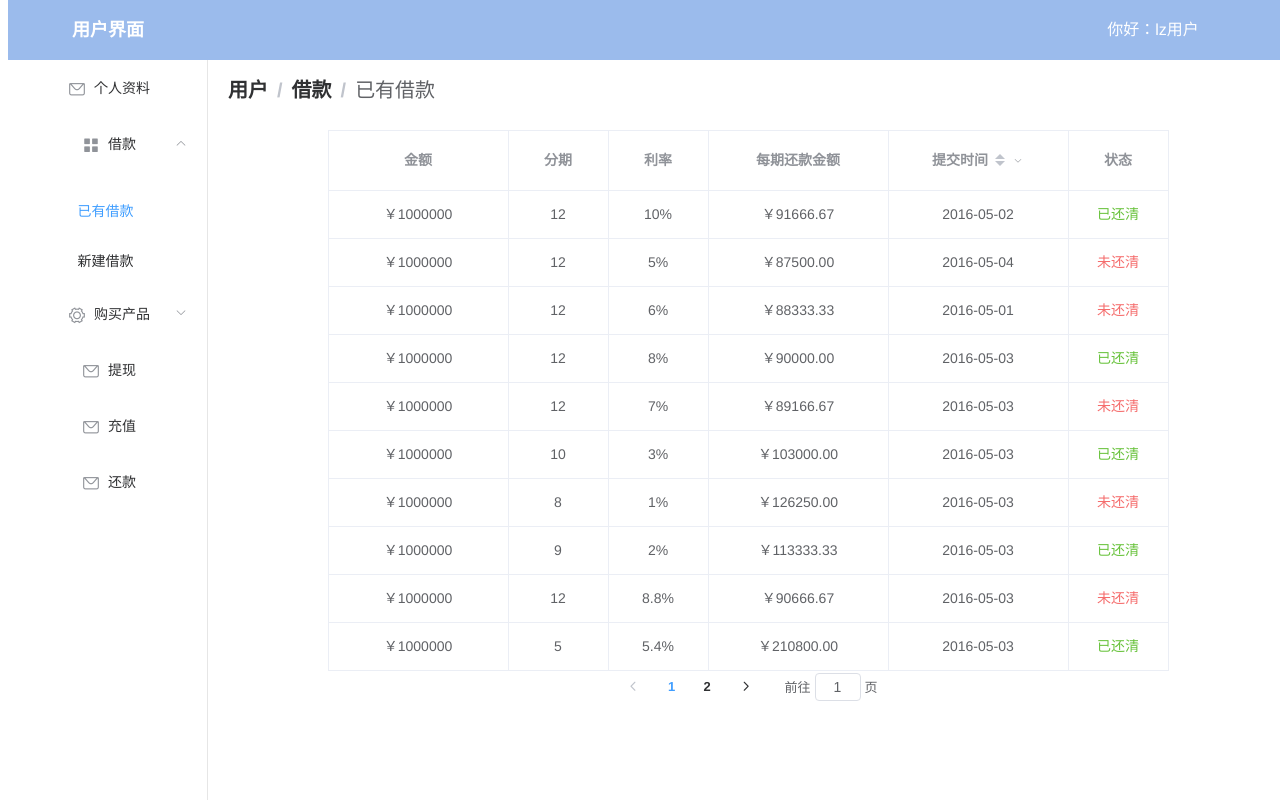
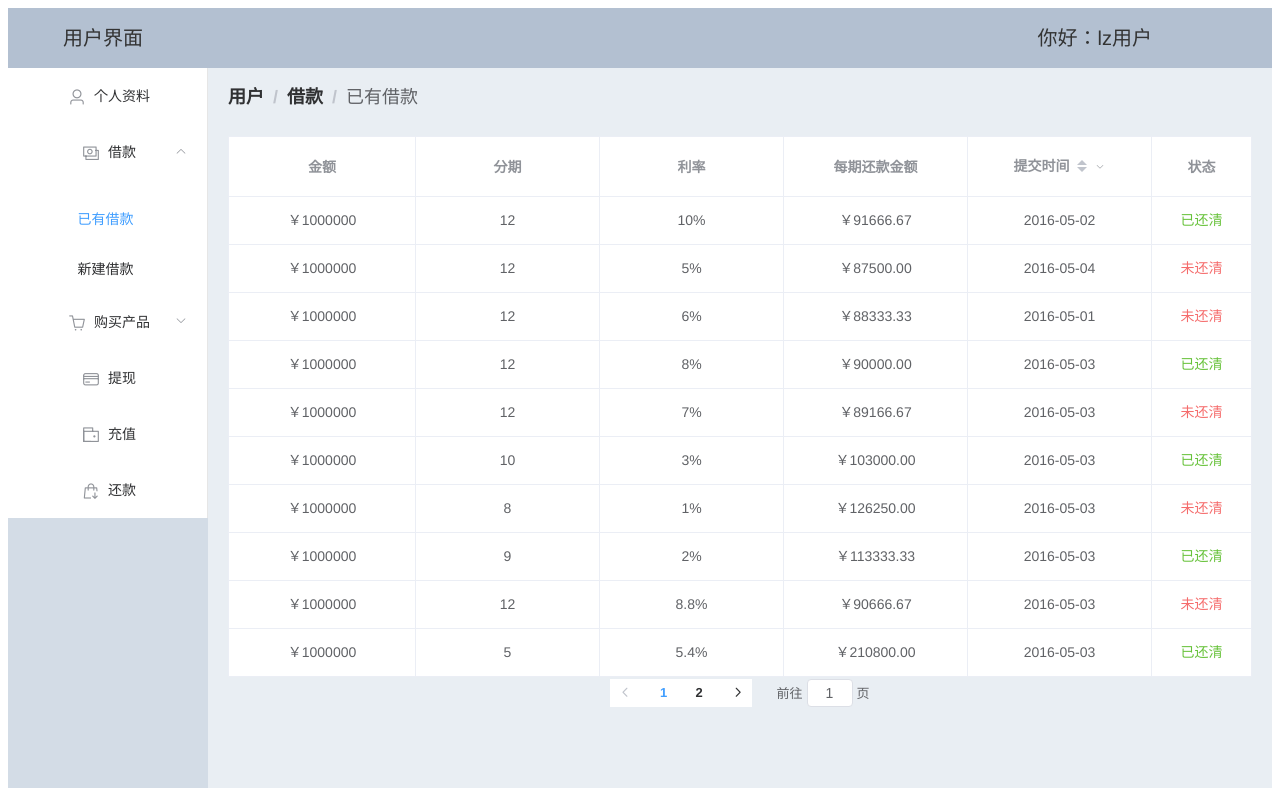
Before and after one commit to crazylz/j2ee, a Vue app: page /#/userhome/existingloans in a window 1280 px wide. Built offline with nearby package versions, Linux system fonts and the light colour scheme.

Commit message:
修改userhome，修改多个界面样式

```diff
--- a/src/components/userhome.vue
+++ b/src/components/userhome.vue
@@ -1,71 +1,58 @@
 <template>
-<section>
+  <div>
+    <!-- 需要将元素设置当一个容器里面 -->
     <el-container class="container">
-    <!--左边-->
-    <el-aside style="width:200px;">
-      <el-container>
-        <el-header>
-          <span class="system-name">{{systemName}}</span>
+      <!-- 顶栏 -->
+      <el-header >
+        <span  class="system-name">{{systemName}}</span>
+        <span class="username" >你好：{{userName}}用户</span>
       </el-header>
 
-        <el-main>
-          <el-menu :default-active="$route.path" router unique-opened style="background-color:rgb(35, 31, 56) ,color:white">
+        <!-- 需要将侧栏和主页面设置当一个容器里面 -->
+        <el-container>
+          <!-- 侧栏 -->
+          <el-aside width="200px">
+            <el-menu :default-active="$route.path" router unique-opened >
               <el-menu-item index="/userhome/persondata">
-              <i class="el-icon-message"></i>个人资料
+              <i class="el-icon-user"></i>个人资料
               </el-menu-item>
               <el-submenu index="1">
-                  <template slot="title"><i class="el-icon-menu"></i>借款</template>
+                  <template slot="title"><i class="el-icon-money"></i>借款</template>
                   <el-menu-item-group>
                   <el-menu-item index="/userhome/existingloans">已有借款</el-menu-item>
                   <el-menu-item index="/userhome/newloans">新建借款</el-menu-item>
                   </el-menu-item-group>
               </el-submenu>
               <el-submenu index="2">
-                  <template slot="title"><i class="el-icon-setting"></i>购买产品</template>
+                  <template slot="title"><i class="el-icon-shopping-cart-2"></i>购买产品</template>
                   <el-menu-item-group>
                   <el-menu-item index="/userhome/existingproducts">已购产品</el-menu-item>
                   <el-menu-item index="/userhome/newproducts">新建购买</el-menu-item>
                   </el-menu-item-group>
               </el-submenu>
               <el-menu-item index="/userhome/withdraw">
-              <i class="el-icon-message"></i>提现
+              <i class="el-icon-bank-card"></i>提现
               </el-menu-item>
               <el-menu-item index="/userhome/invest">
-              <i class="el-icon-message"></i>充值
+              <i class="el-icon-wallet"></i>充值
               </el-menu-item>
               <el-menu-item index="/userhome/repay">
-              <i class="el-icon-message"></i>还款
+              <i class="el-icon-sold-out"></i>还款
               </el-menu-item>
             </el-menu>
-        </el-main>
-
-      </el-container>
           </el-aside>
 
-    <!--内容-->
-    <el-container>
-      <!--页眉-->
-      <el-header class="header">
-        <el-row>
-          <el-col :span="18" class="header-title">
-            <span >
-              <i class="fa fa-align-justify"></i>
-            </span>
-          </el-col>
-          <el-col :span="6"><span class="el-dropdown-link userinfo-inner">你好：{{userName}}用户</span></el-col>
-        </el-row>
-      </el-header>
-
-      <!--中间-->
-      <el-main class="main">
+          <el-main>
             <transition name="fade" mode="out-in">
               <router-view></router-view>
             </transition>
           </el-main>
         </el-container>
     </el-container>
-</section>
+    </div>
 </template>
+
+
 
 <script>
 let data = () => {
@@ -86,76 +73,41 @@ export default {
 }
 </script>
 
-<style scoped="scoped"
-  lang="scss">
-$width: 100%;
-$height: 100%;
-$background-color: #0b0a3e;
-$header-color: #fff;
-$header-height: 60px;
-
-.container {
-    position: absolute;
-    top: 0;
-    bottom: 0;
-    width: 100%;
-    .el-aside {
-       line-height: $header-height;
-        .el-header {
-            line-height: $header-height;
-            background-color: rgb(155, 187, 236);
-            color: $header-color;
+<style scoped="scoped">
+/* 设置min-height调节最小高度来实现样式统一 */
+.el-header{
+    background-color: #B3C0D1;
+    color: #333;
     text-align: center;
-        }
-        .el-container {
-            height: $height;
-            .el-main {
-                padding: 0;
-            }
-        }
+    line-height: 60px;
   }
 
-    .main {
-        /* background-color: rgb(40, 111, 158); */
-        width: $width;
-        height: $height;
+  .el-aside {
+    background-color: #D3DCE6;
+    color: #333;
+    text-align: center;
+    line-height: 200px;
+    min-height: 90vh;
   }
 
-    .el-menu{
-      background-color: rgb(255, 255, 255);
+  .el-main {
+    background-color: #E9EEF3;
+    color: #333;
+    text-align: center;
+    line-height: 30px;
+    min-height: 90vh;
   }
 
-    /* .menu-button {
-        width: 14px;
-        cursor: pointer;
-    } */
-
-    .userinfo-inner {
-        cursor: pointer;
+  .system-name{
+    float:left;
+    margin-left:35px;
+    font-size:20px;
   }
 
-    .el-menu {
-        height: $height;
+  .username{
+    float:right;
+    margin-right:100px;
+    font-size:20px;
   }
 
-    .header {
-        background-color: rgb(155, 187, 236);
-        color: $header-color;
-        text-align: center;
-        line-height: $header-height;
-        padding: 0;
-
-        .header-title {
-            text-align: left;
-            span {
-                padding: 0 20px;
-            }
-        }
-    }
-
-    .system-name {
-        font-size: large;
-        font-weight: bold;
-    }
-}
 </style>
--- a/src/pages/user/existingloans.vue
+++ b/src/pages/user/existingloans.vue
@@ -1,6 +1,6 @@
 <template>
   <div>
-    <el-breadcrumb separator="/" style="postion:absolute;left:20px;top:20px;margin-bottom:30px;font-size:20px;">
+    <el-breadcrumb separator="/" style="postion:absolute;left:20px;top:20px;margin-bottom:30px;font-size:18px;">
     <el-breadcrumb-item :to="{ path: '/' }">用户</el-breadcrumb-item>
     <el-breadcrumb-item><a href="/">借款</a></el-breadcrumb-item>
     <el-breadcrumb-item><a href="/">已有借款</a></el-breadcrumb-item>
@@ -9,13 +9,11 @@
   <el-table
     ref="filterTable"
     :data="tableData"
-    height=631%
     border
     >
     <el-table-column
       align='center'
-      label="金额"
-      width="180">
+      label="金额">
       <template slot-scope="scope">
         <span>￥{{ scope.row.amount }}</span>
       </template>
@@ -23,8 +21,7 @@
 
     <el-table-column
     align='center'
-      label="分期"
-      width="100">
+      label="分期">
       <template slot-scope="scope">
         <span>{{ scope.row.installment }}</span>
       </template>
@@ -32,8 +29,7 @@
 
     <el-table-column
     align='center'
-      label="利率"
-      width="100">
+      label="利率">
       <template slot-scope="scope">
         <span>{{ scope.row.interest_rate }}%</span>
       </template>
@@ -41,8 +37,7 @@
 
     <el-table-column
     align='center'
-      label="每期还款金额"
-      width="180">
+      label="每期还款金额">
       <template slot-scope="scope">
         <el-popover
         trigger="hover"
@@ -62,7 +57,6 @@
       prop = "submit_date"
       label="提交时间"
       sortable
-      width="180"
       column-key="submit_date"
       :filters="[{text: '2016-05-01', value: '2016-05-01'}, {text: '2016-05-02', value: '2016-05-02'}, {text: '2016-05-03', value: '2016-05-03'}, {text: '2016-05-04', value: '2016-05-04'}]"
       :filter-method="filterHandler">
@@ -278,14 +272,13 @@
 .el-table{
   /* display:inline-block;
   text-align:center; */
+  width:100%;
+}
+/* .middle{
   width:fit-content;
   margin:auto;
-}
-.middle{
-  width:fit-content;
-  margin:auto;
-}
+} */
 .el-table-column{
-
+  width:16.7%;
 }
 </style>
--- a/src/pages/user/invest.vue
+++ b/src/pages/user/invest.vue
@@ -1,5 +1,11 @@
 <template>
 	<div>
+		<!-- 面包屑 -->
+		<el-breadcrumb separator="/" style="postion:absolute;left:20px;top:20px;margin-bottom:30px;font-size:18px;">
+			<el-breadcrumb-item :to="{ path: '/' }">用户</el-breadcrumb-item>
+			<el-breadcrumb-item><a href="/">充值</a></el-breadcrumb-item>
+		</el-breadcrumb>
+
         <el-main>
 			<div style="margin-top: 30px;  ">
 				<div class="invest">
@@ -69,7 +75,6 @@
 		color: #333;
 		text-align: center;
 		line-height: 30px;
-		min-height:100vh;
 
   }
 	.bottom{
--- a/src/pages/user/newproducts.vue
+++ b/src/pages/user/newproducts.vue
@@ -1,12 +1,15 @@
 <template>
 	<div >
-        <el-main>
+		<el-breadcrumb separator="/" style="postion:absolute;left:20px;top:20px;margin-bottom:30px;font-size:18px;">
+			<el-breadcrumb-item :to="{ path: '/' }">用户</el-breadcrumb-item>
+			<el-breadcrumb-item><a href="/">购买产品</a></el-breadcrumb-item>
+			<el-breadcrumb-item><a href="/">新建购买</a></el-breadcrumb-item>
+		</el-breadcrumb>
+
 			<div style=" font-size: 14px">
+
 				<div class="login">
-					<div>
 						<h2 style="text-align: center;color: #606266; font-size:30px">新建购买</h2>
-					</div>
-					<div style="margin: 0px">
 						<el-form ref='userLoginForm' :model='Loan' label-width='200px' :rules='rules'>
 							<el-form-item label='账号' prop='id' class="input">
 								<el-input v-model='Loan.id' placeholder='请输入账号' autocomplete="on" id='userid' clearable></el-input>
@@ -39,7 +42,7 @@
 					</div>
 				</div>
 			</div>
-		</el-main>
+
 	</div>
 </template>
 
@@ -105,13 +108,13 @@
 		methods:{
             get:function(){
 				var that=this;
-				if(that.loginRole==1){
-				that.$router.push({path:'/userhome'});
-				}else if(that.loginRole==2){
-				that.$router.push({path:'/guaranteehome'});
-				}else if(that.loginRole==3){
-				that.$router.push({path:'/adminhome'});
-				}
+				// if(that.loginRole==1){
+				// that.$router.push({path:'/userhome'});
+				// }else if(that.loginRole==2){
+				// that.$router.push({path:'/guaranteehome'});
+				// }else if(that.loginRole==3){
+				// that.$router.push({path:'/adminhome'});
+				// }
 			},
 			set:function(){
 				localStorage.setItem('id',this.Loan.id);
--- a/src/pages/user/repay.vue
+++ b/src/pages/user/repay.vue
@@ -1,7 +1,7 @@
 <template>
 <div>
   <!-- 面包屑 -->
-  <el-breadcrumb separator="/" style="postion:absolute;left:20px;top:20px;margin-bottom:30px;font-size:20px;">
+  <el-breadcrumb separator="/" style="postion:absolute;left:20px;top:20px;margin-bottom:30px;font-size:18px;">
     <el-breadcrumb-item :to="{ path: '/' }">用户</el-breadcrumb-item>
     <el-breadcrumb-item><a href="/">还款</a></el-breadcrumb-item>
   </el-breadcrumb>
@@ -9,32 +9,37 @@
 
   <el-table
     :data="tableData"
-    style="width: 100%;margin-bottom: 20px"
     border
     default-expand-all
     >
     <el-table-column
+      align="center"
+      prop="id"
+      label="单号"
+      sortable>
+    </el-table-column>
+    <el-table-column
+      align="center"
       prop="loans_date"
       label="借款日期"
-      sortable
-      width="220">
+      sortable>
     </el-table-column>
     <el-table-column
+      align="center"
       prop="money"
       label="借款额"
-      sortable
-      width="220">
+      sortable>
     </el-table-column>
     <el-table-column
+      align="center"
       prop="last_date"
       label="还款截至时间"
-      sortable
-      width="220">
+      sortable>
     </el-table-column>
     <el-table-column
+      align="center"
       fixed="right"
-      label="操作"
-      width="100">
+      label="操作">
       <template slot-scope="scope">
         <el-button @click="handleClick(scope.row)" type="text" size="small">还款</el-button>
       </template>
@@ -54,10 +59,12 @@
     data(){
       return{
         tableData:[{
+          id:1,
           loans_date:'2016-05-09',
           money:1000,
           last_date:'2016-08-09',
         },{
+          id:2,
           loans_date:'2016-07-09',
           money:500,
           last_date:'2016-10-09',
@@ -70,4 +77,7 @@
 </script>
 
 <style scoped>
+  .el_table{
+  width:100%;
+  }
 </style>
--- a/src/pages/user/withdraw.vue
+++ b/src/pages/user/withdraw.vue
@@ -1,5 +1,11 @@
 <template>
 	<div>
+		<!-- 面包屑 -->
+		<el-breadcrumb separator="/" style="postion:absolute;left:20px;top:20px;margin-bottom:30px;font-size:18px;">
+			<el-breadcrumb-item :to="{ path: '/' }">用户</el-breadcrumb-item>
+			<el-breadcrumb-item><a href="/">提现</a></el-breadcrumb-item>
+		</el-breadcrumb>
+
         <el-main>
 			<div style="margin-top: 30px;  ">
 				<div class="withdraw">
@@ -64,7 +70,6 @@
 		color: #333;
 		text-align: center;
 		line-height: 30px;
-		min-height:100vh;
   }
 	.bottom{
 		font-size: 12px;
```
Also changed, not shown: src/pages/user/existingproducts.vue (+17 -11 lines), src/pages/user/newloans.vue (+33 -40 lines). Lines whose indentation alone changed are shown as unchanged.
